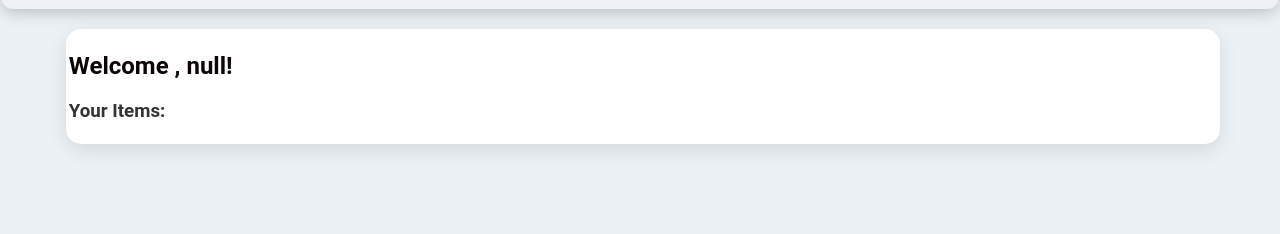
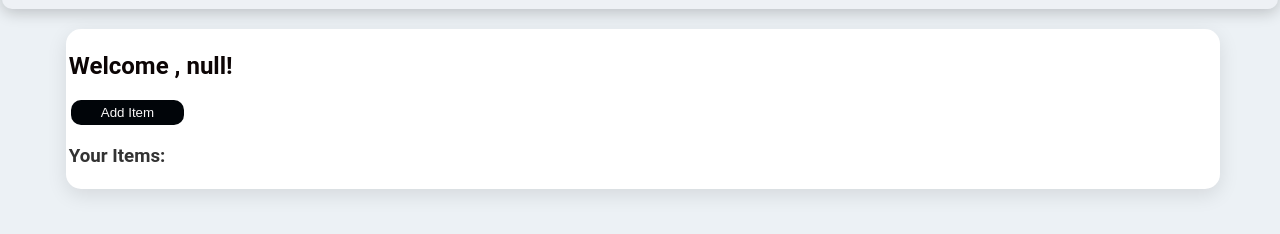
Before and after one commit to gadamx/carWcar.com, a website: page profile.html in a window 1280 px wide. Shown: the part 54-288 px from the top of the page. Drawn offline with Linux system fonts and the light colour scheme; no server answers.

Commit message:
Update profile.html

```diff
--- a/profile.html
+++ b/profile.html
@@ -20,7 +20,7 @@
 
     <main>
         <h2 id="welcome-message"></h2>
-
+        <button  id="Add_Item" onclick="goToAddProduct()">Add Item</button>
 
         <h3>Your Items:</h3>
         <ul id="product-list"></ul> <!-- Список товаров -->
```
